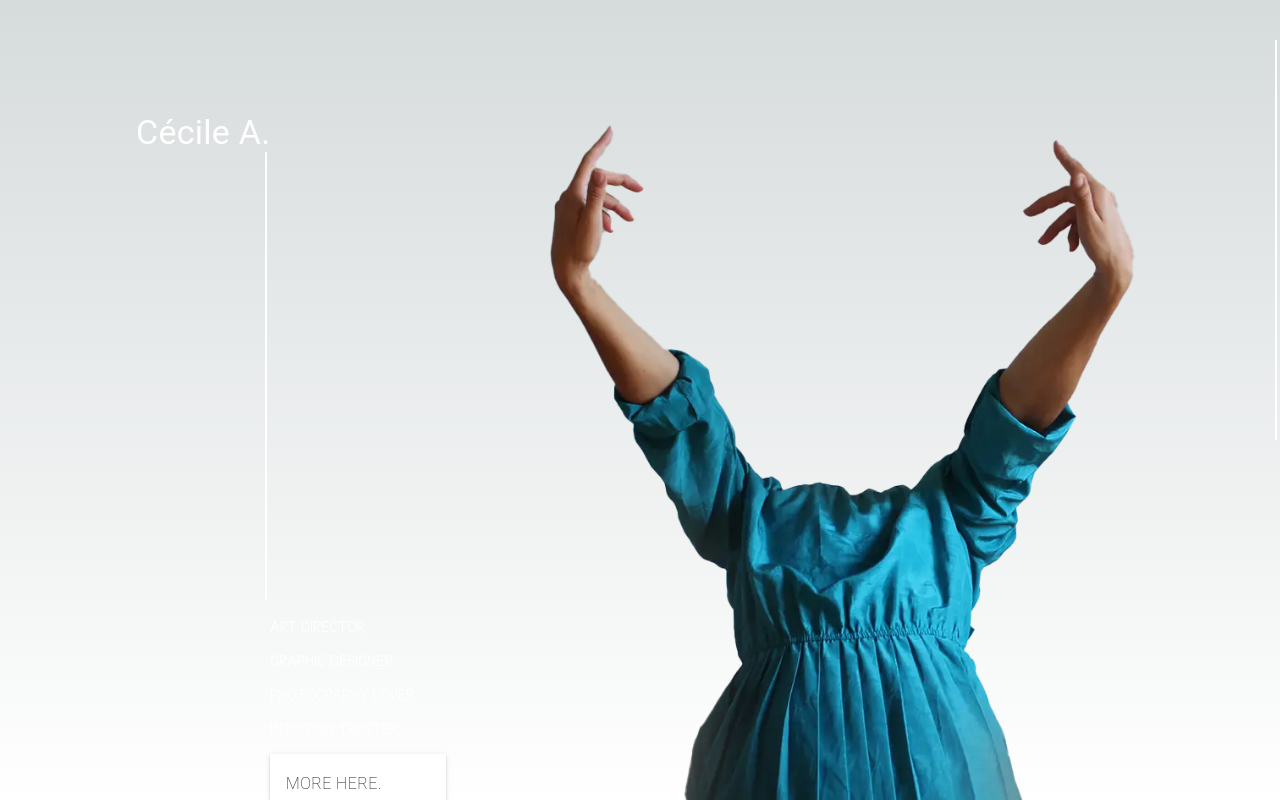
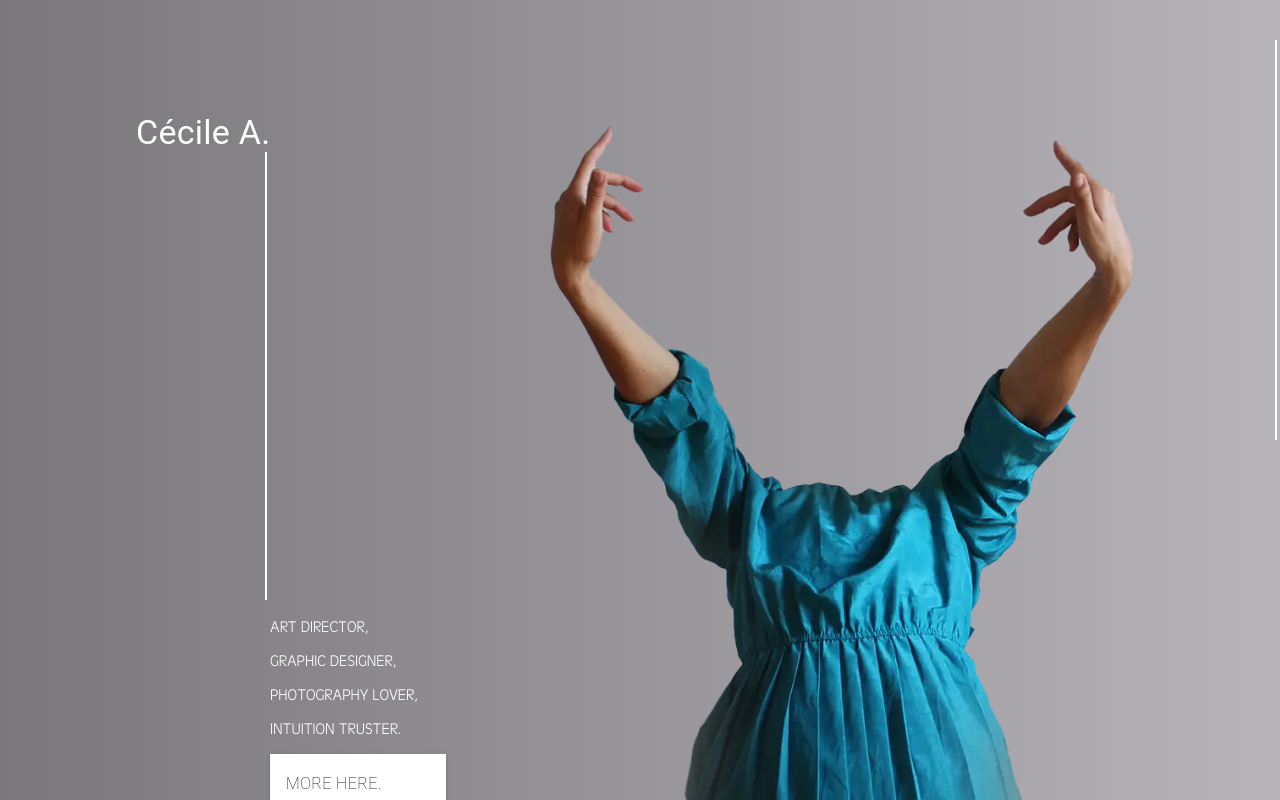
Before and after one commit to nicolasgodineau/portfolio_cecile, a Next.js app: page / in a window 1280 px wide. Built offline with nearby package versions, Linux system fonts and the light colour scheme.

Commit message:
modification css

```diff
--- a/app/globals.css
+++ b/app/globals.css
@@ -1,10 +1,6 @@
 :root {
     --max-width: 1100px;
     --border-radius: 12px;
-  --font-mono: ui-monospace, Menlo, Monaco, 'Cascadia Mono', 'Segoe UI Mono',
-    'Roboto Mono', 'Oxygen Mono', 'Ubuntu Monospace', 'Source Code Pro',
-    'Fira Mono', 'Droid Sans Mono', 'Courier New', monospace;
-
     --foreground-rgb: 0, 0, 0;
     --background-start-rgb: 214, 219, 220;
     --background-end-rgb: 255, 255, 255;
@@ -46,7 +42,10 @@
         --background-start-rgb: 0, 0, 0;
         --background-end-rgb: 0, 0, 0;
 
-    --primary-glow: radial-gradient(rgba(1, 65, 255, 0.4), rgba(1, 65, 255, 0));
+        --primary-glow: radial-gradient(
+            rgba(1, 65, 255, 0.4),
+            rgba(1, 65, 255, 0)
+        );
         --secondary-glow: linear-gradient(
             to bottom right,
             rgba(1, 65, 255, 0),
@@ -88,11 +87,11 @@ body {
 body {
     color: rgb(var(--foreground-rgb));
     background: linear-gradient(
-      to bottom,
-      transparent,
-      rgb(var(--background-end-rgb))
-    )
-    rgb(var(--background-start-rgb));
+        90deg,
+        rgba(122, 120, 123, 1) 0%,
+        rgba(145, 142, 147, 1) 38%,
+        rgba(182, 180, 184, 1) 100%
+    );
 }
 
 a {
```
Lines whose indentation alone changed are shown as unchanged.
